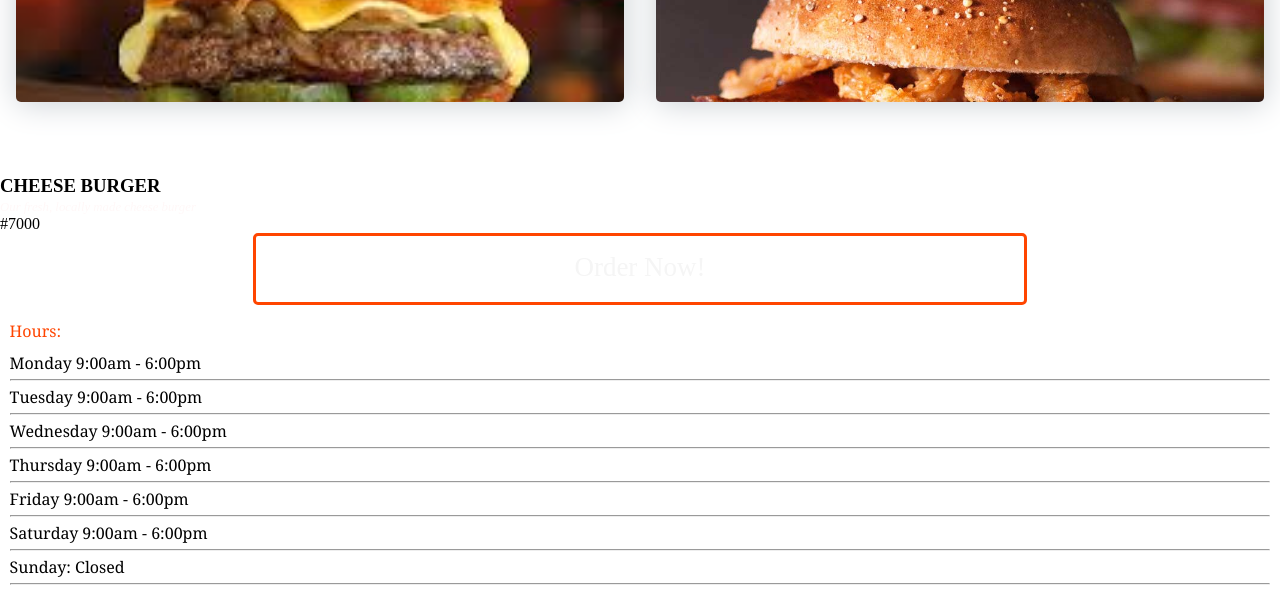
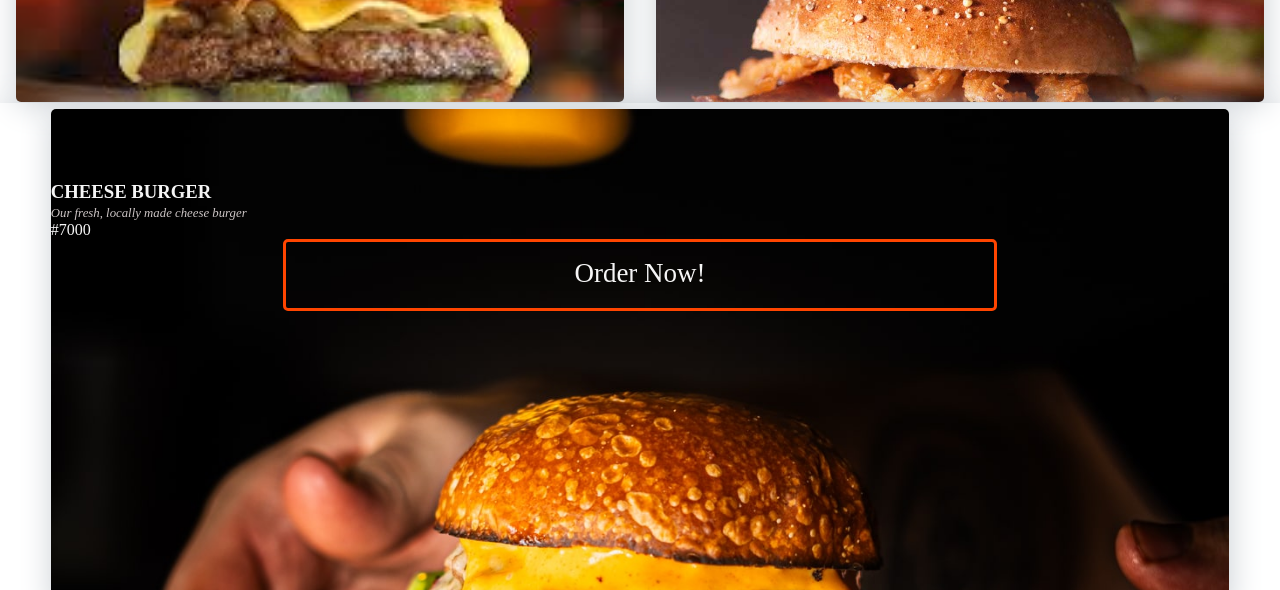
Before and after one commit to Saitama1669/Nero-Burger, a plain HTML site: page index.html in a window 1280 px wide. Shown: the part 903-1493 px from the top of the page. Drawn offline with Linux system fonts and the light colour scheme.

Commit message:
Update main.css

```diff
--- a/main.css
+++ b/main.css
@@ -218,6 +218,39 @@ header{
 
 
 
+
+
+
+.dell{
+     background-color: rgb(255, 255, 255);
+    /* font-weight: 400 700, */
+    height: 300px;
+    display: flex;
+    align-items: center;
+    justify-content: center;
+    box-shadow: 1px 2px 2em rgb(202, 207, 212) ;
+    padding: .4em;
+}
+
+
+.qr{
+    background-image: url(DSC06465-min.jpg);
+    height: 300px;
+    background-repeat: no-repeat;
+    background-size: cover;
+    color: whitesmoke;
+     border-radius: 5px;
+    box-shadow: 1px 2px 2em rgb(202, 207, 212) ;
+    /* padding-top: .8em; */
+    /* text-align: center; */
+    /* width: 22%; */
+    /* height: 450px; */
+    /* border-radius: .7em; */
+    /* margin: auto;
+    margin-top: 5em;
+    padding-top: 1em; */
+    /* box-shadow: 1px 1px 1em hsl(220, 15%, 55%); */
+}
 
 
 
@@ -512,6 +545,20 @@ footer{
 
 
 
+/* ############################################################################################################## */
+
+
+
+@media (min-width:375px){
+
+    .qr{
+        width: 93%;
+    }
+
+}
+
+
+
 
 
 
@@ -568,6 +615,15 @@ footer{
 
     .burgerr{
         width: 50%;
+    }
+
+
+    .dell{
+        height: 500px;
+    }
+
+    .qr{
+        height: 500px;
     }
 
 
```
